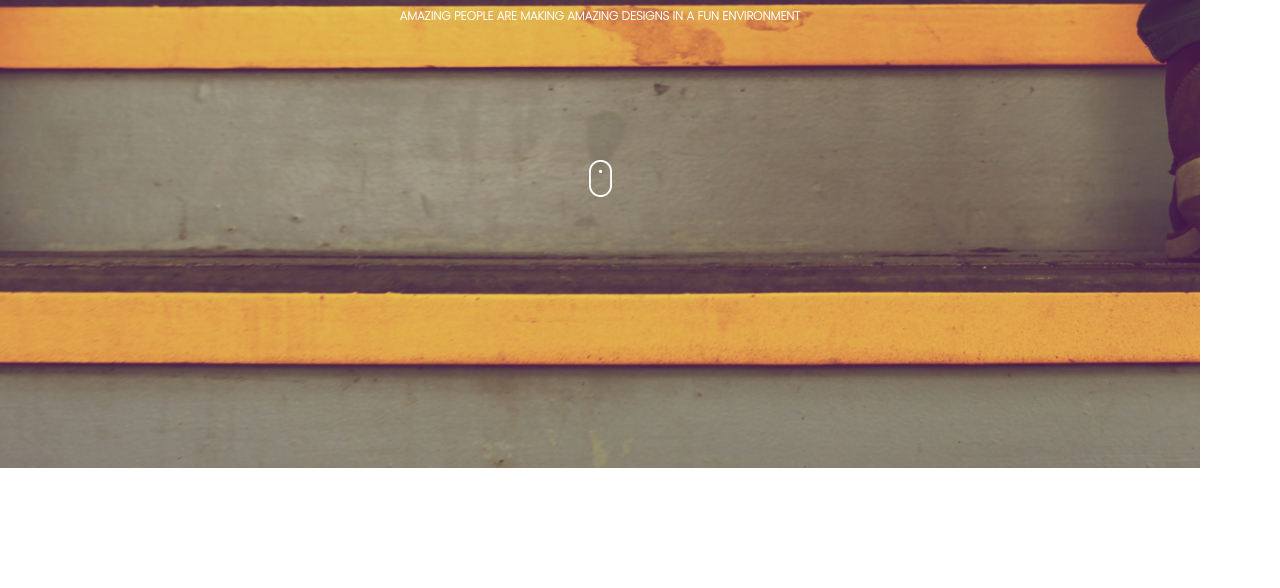
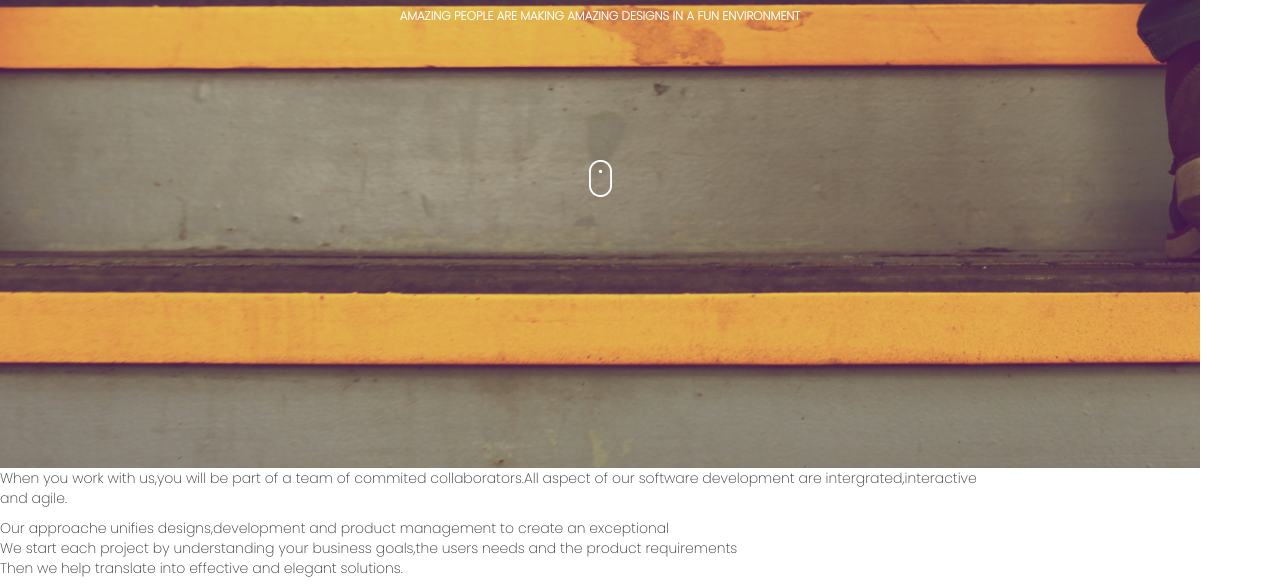
Before and after one commit to SayiaFelix/delani-studio, a plain HTML site: page index.html in a window 1280 px wide. Shown: the part 412-1000 px from the top of the page. Before the commit the page ends 880 px from the top, so only its background shows below. Drawn offline with nearby package versions, Linux system fonts and the light colour scheme.

Commit message:
Doc;Docummenting my about div

```diff
--- a/index.html
+++ b/index.html
@@ -39,12 +39,19 @@
 
         <P>AMAZING PEOPLE ARE MAKING AMAZING DESIGNS IN A FUN ENVIRONMENT</P>
 
+
         <img src="./images/mouse_click.png" id="img2" alt="mouse-click">
-
 
     </div>
 
+    <div class="about-us">
 
+        <p class="para1">When you work with us,you will be part of a team of commited collaborators.All aspect of our software development are intergrated,interactive <br> and agile.</p>
+
+        <p class="para2"> Our approache unifies designs,development and product management to create an exceptional <br>We start each project by understanding your business goals,the users needs and the product requirements <br>Then we help translate into effective and
+            elegant solutions. </p>
+
+    </div>
 
 
 
```
